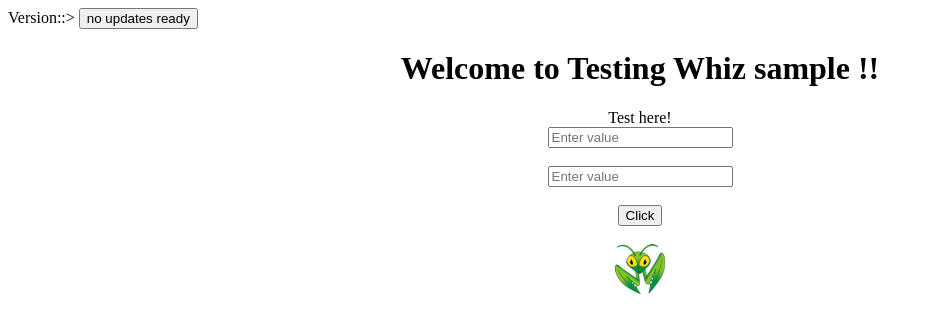
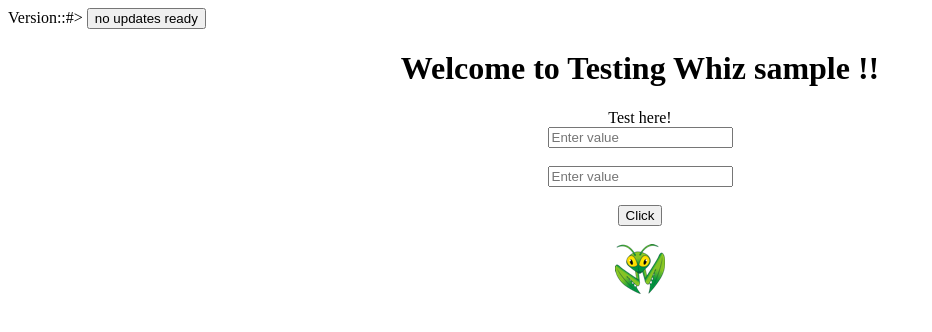
Before and after one commit to ShaileshInfo/electron-testingwhiz, an Angular app: page / in a window 1280 px wide. Shown: the top 332 px of the page, without its empty margins (0-932 px from the left). Built offline with nearby package versions, Linux system fonts and the light colour scheme.

Commit message:
commit for v0.1.6

```diff
--- a/package.json
+++ b/package.json
@@ -1,6 +1,6 @@
 {
   "name": "TestingWhiz",
-  "version": "0.1.5",
+  "version": "0.1.6",
   "description": "Testing Whiz Application",
   "license": "MIT",
   "author": "Shailesh",
--- a/src/app/app.component.html
+++ b/src/app/app.component.html
@@ -8,7 +8,7 @@
             container.innerHTML = "new version ready!";
         })
     </script>
-    Version::> <span id="version"></span>
+    Version::#> <span id="version"></span>
     <!-- the button onClick sends a quitAndInstall message to the electron main process -->
     <button id="ready" onClick="ipcRenderer.send('quitAndInstall')">no updates ready</button>
 
```
